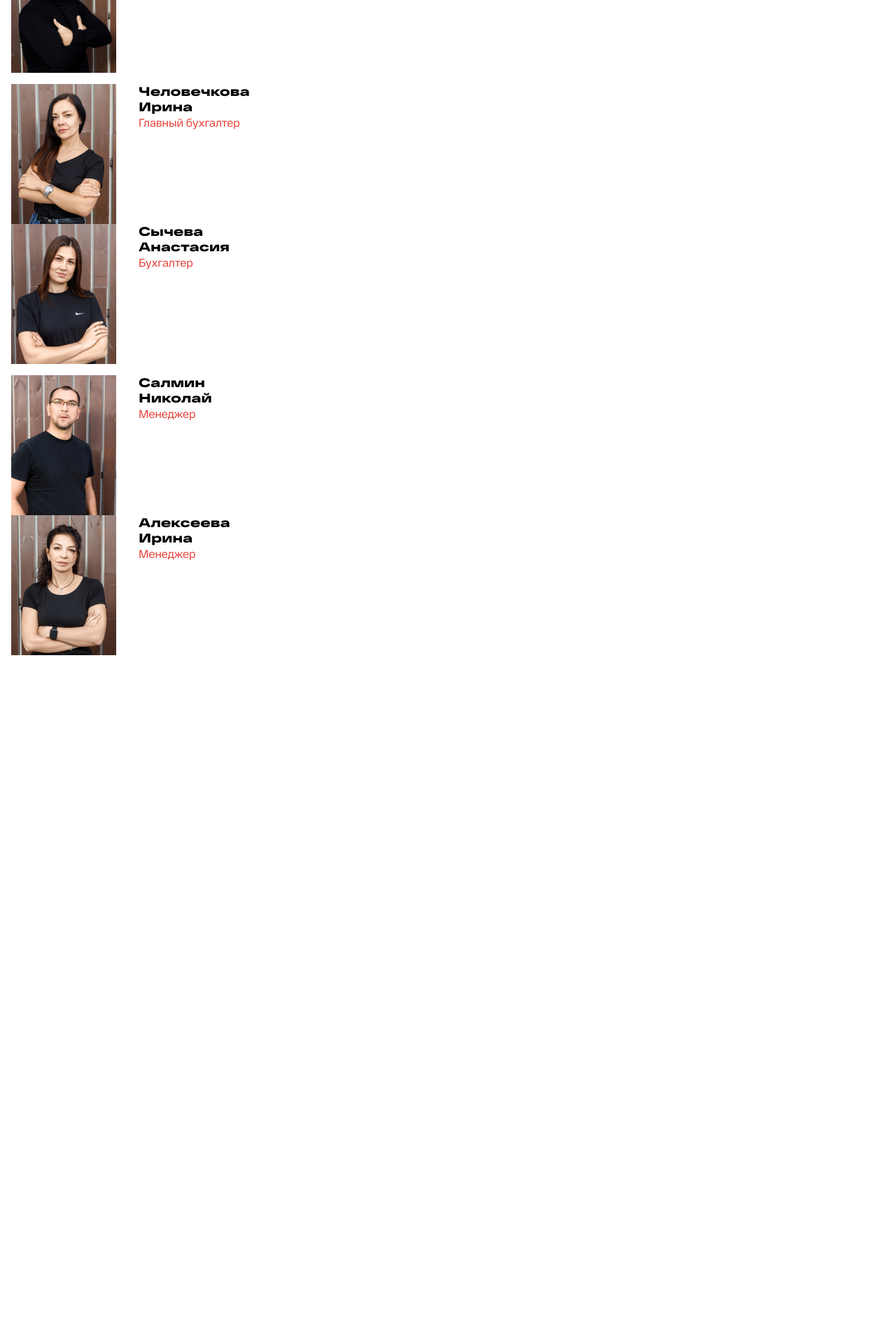
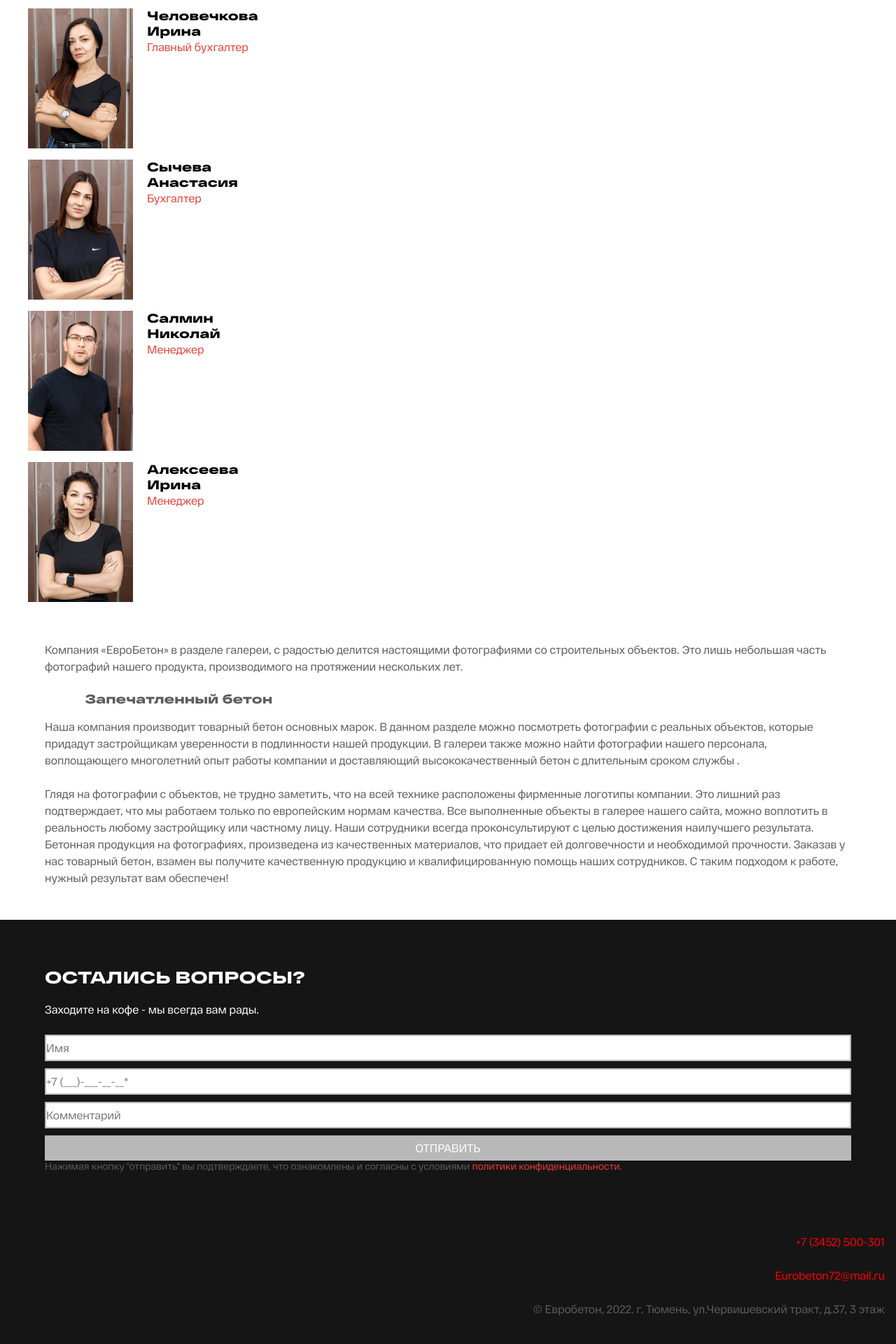
Before and after one commit to asya-git/TrainingSunWeb, a PHP site: page / in a window 1280 px wide. Shown: the part 2000-3920 px from the top of the page at 70% size. Before the commit the page ends 2936 px from the top, so only its background shows below. Run offline with PHP 8.4, Linux system fonts and the light colour scheme.

Commit message:
updated mV and added desctopV1

```diff
--- a/css/style.css
+++ b/css/style.css
@@ -32,19 +32,42 @@
     margin: 0;
     background-color: transparent;
     border: 0;
+
+    /* max-width: 390px; */
 }
 
 .header {
+    min-width: 390px;
+    width: 100%;
     display: flex;
     flex-direction: row;
     justify-content: space-between;
 
-    padding: 8px 16px;
+    /* padding: 8px 16px; */
 
     background-color: #fff;
 }
 
+.header-panel {
+    display: none;
+}
+.header-nav {
+    display: none;
+}
+
+.text {
+    padding-bottom: 24px;
+    font-size: 16px;
+    line-height: 24px;
+    font-weight: 400;
+    font-family: "RF Dewi", sans-serif;
+}
+
+
 .connection {
+    margin: 6px 0 6px 16px;
+    /* margin-left: 16px; */
+
     display: flex;
     flex-direction: row;
     justify-content: space-between;
@@ -67,6 +90,7 @@
     color: #000;
     font-family: "RF Dewi", sans-serif;
 
+
 }
 .connection__button-call {
     border: 2px #E63E35 solid;
@@ -81,6 +105,8 @@
 }
 
 .burger-button {
+    margin: 6px 0 6px 16px;
+
     width: 34px;
     height: 34px;
     border: 2px #B8B8B8 solid;
@@ -91,15 +117,21 @@
 }
 
 .main {
-    width: 390px;
+    min-width: 390px;
+    width: 100%;
+}
 
-}
 
 .section {
     /* display: flex;
     justify-content: center;
     align-items: center; */
-    padding: 32px 16px;
+
+    /* padding: 32px 16px; */
+    /* margin: 0 10%; */
+    margin-bottom: 24px;
+
+    /* max-width: 390px; */
 }
 .section_background-color-black {
     background-color: #161515;
@@ -108,10 +140,16 @@
 
 .contacts {
     height: 406px;
-    width: 358px;
+    /* width: 358px; */
+
+    margin: 0 10%;
+    /* margin: 0 16px; */
+    padding: 32px 0 32px 0;
+
     display: flex;
     flex-direction: column;
     justify-content: space-between;
+    /* align-items: center; */
 }
 .contacts__h1 {
     font-size: 34px;
@@ -122,11 +160,18 @@
     font-family: "RF Dewi Expanded", sans-serif;
 }
 
-/* .office {
+.employees {
+    width: 100%;
+    margin: 64px 0 0 40px;
+    /* overflow-x: auto; */
+}
+
+.office {
     display: flex;
     flex-direction: column;
     justify-content: space-between;
-} */
+    margin-bottom: 32px;
+}
 .office__h5 {
     font-size: 18px;
     line-height: 21.6px;
@@ -152,6 +197,7 @@
 
 .empoyee {
     height: auto;
+
 }
 .employee__h2 {
     font-size: 24px;
@@ -166,19 +212,23 @@
 .employee__list {
     list-style-type: none;
 }
-.employee__group {
-    height: 416px;
+.employee-group {
+    /* height: 416px; */
     display: flex;
     flex-direction: column;
     justify-content: space-between;
+    padding-bottom: 16px;
+
 }
 .employee__item {
 
     display: flex;
     flex-direction: row;
-    justify-content: space-between;
+    justify-content: start;
+    padding-bottom: 16px;
 }
 .employee__description {
+    margin-left: 20px;
     height: 68px;
     width: 176px;
     text-align: justify;
@@ -197,3 +247,265 @@
     font-weight: 400;
     font-family: "RF Dewi", sans-serif;
 }
+
+.description {
+    margin: 0 5% 0 5%;
+}
+.description__h5 {
+    margin: 0 5% 0 5%;
+
+    padding-bottom: 16px;
+    font-size: 18px;
+    line-height: 21.6px;
+    color: #5D5D5D;
+    font-weight: 800;
+    font-family: "RF Dewi Expanded", sans-serif;
+}
+.description__text {
+    /* margin: 0 5% 0 5%; */
+    color: #5D5D5D;
+}
+
+/*FOOTER*/
+.footer{
+    padding: 32px 0;
+    background-color: #161515;
+    /* background-image: url(../img/header/logo.svg); */
+    width: 100%;
+}
+
+.form {
+    margin: 0 5% 0 5%;
+}
+.form-text {
+    padding-top: 32px;
+}
+.form-text__h2 {
+    margin-bottom: 16px;
+    font-size: 24px;
+    line-height: 36px;
+    color: #FFFFFF;
+    font-weight: 800;
+    font-family: "RF Dewi Expanded", sans-serif;
+    text-transform: uppercase;
+}
+.form-text__text {
+    color: #FFFFFF;
+}
+.form-input {
+    /* height: 134px; */
+    display: flex;
+    flex-direction: column;
+    /* justify-content: space-between; */
+}
+
+.form-input-groups {
+    display: flex;
+    flex-direction: column;
+    /* justify-content: space-between; */
+    /* flex-wrap: wrap; */
+
+}
+.form-input__input {
+    /* width: 100%; */
+
+    border: 2px #B8B8B8 solid;
+    background-color: #FFF;
+    height: 34px;
+    margin-bottom: 10px;
+
+    /* padding-left: 16px; */
+
+    font-size: 16px;
+    line-height: 24px;
+    color: #5D5D5D;
+    font-weight: 400;
+    font-family: "RF Dewi", sans-serif;
+}
+.form__button {
+    /* margin: 24px 0; */
+    width: 100%;
+    background-color: #B8B8B8;
+    height: 36px;
+
+    color: #FFF;
+    text-transform: uppercase;
+    font-size: 16px;
+    line-height: 24px;
+    font-weight: 400;
+    font-family: "RF Dewi", sans-serif;
+
+}
+.form__conditions-text {
+    line-height: 16.8px;
+    font-size: 14px;
+    color: #5D5D5D;
+}
+.form__conditions-a {
+    color: #E63E35;
+}
+
+.footer-contacts {
+    height: 124px;
+    margin-top: 64px;
+    margin-bottom: 62px;
+    margin-right: 16px;
+}
+.footer-contacts__text {
+    text-align: right;
+    color: #5D5D5D;
+}
+.footer-contacts__text_red {
+    color: red;
+}
+
+/* .header-nav {
+
+} */
+.header-list {
+    display: flex;
+
+}
+
+@media (min-width: 1600px) {
+    .connection { display: none;}
+    .burger-button { display: none;}
+    .header {
+        /* min-width: 1600px; */
+        max-width: 100%;
+        width: 100%;
+        display: flex;
+        flex-direction: column;
+        padding: 0;
+        /* padding: 15px 160px; */
+    }
+    .header-panel {
+
+        display: flex;
+        justify-content: space-between;
+        margin: 15px 0 15px 160px;
+
+        /* padding: 15px 160px; */
+        /* flex-direction: column; */
+    }
+    .header-logo {
+
+        /* margin-left: 160px; */
+        /* width: 326px;
+        height: 50px; */
+        display: flex;
+        justify-content: space-between;
+    }
+    .header-logo__text {
+        font-size: 31.2px;
+        line-height: 37.44px;
+        color: #2C2B2E;
+        font-weight: 800;
+        font-family: "RF Dewi Expanded", sans-serif;
+        text-transform: uppercase;
+    }
+    .header-contacts {
+        margin-right: 160px;
+        width: 498px;
+        height: 48px;
+        display: flex;
+        justify-content: space-between;
+    }
+    .header-contacts__button {
+        border: 2px #000000 solid;
+        padding: 16px;
+
+        color: #000000;
+        text-transform: uppercase;
+        font-size: 16px;
+        line-height: 16px;
+        font-weight: 700;
+        font-family: "RF Dewi", sans-serif;
+    }
+
+    .header-number {
+        height: 46px;
+        display: flex;
+        flex-direction: column;
+        justify-content: space-between;
+    }
+    .header-number__number {
+        font-size: 24px;
+        line-height: 18.8px;
+        color: #E63E35;
+        font-weight: 800;
+        font-family: "RF Dewi Expanded", sans-serif;
+        text-transform: uppercase;
+    }
+    .header-number__text {
+        color: #000000;
+        font-size: 13px;
+        line-height: 15.6px;
+        font-weight: 400;
+        font-family: "RF Dewi", sans-serif;
+        text-align: right;
+
+    }
+
+    .header-nav {
+        width: 100%;
+        display: flex;
+        background-color: #161515;
+        justify-content: right;
+        border: 1px #161515 solid;
+        /* margin: 15px 160px 15px 0; */
+    }
+    .header-list {
+        list-style-type: none;
+        margin-right: 160px;
+    }
+    .header-list__button {
+        color: #B8B8B8;
+        font-size: 16px;
+        line-height: 16px;
+        font-weight: 700;
+        font-family: "RF Dewi", sans-serif;
+        padding: 16px;
+    }
+
+    .main {
+        min-width: 1600px;
+    }
+
+    .section {
+        width: 100%;
+    }
+
+    .about-us {
+
+        display: flex;
+        flex-direction: row;
+    }
+
+
+
+    .employee__list {
+        display: flex;
+        flex-direction: row;
+    }
+    /* .employee-group {
+    } */
+
+    .description__text {
+        margin: 0 5% 0 5%;
+    }
+
+    .form {
+        width: 623px;
+    }
+    .form-input-groups {
+        display: flex;
+        flex-direction: row;
+    }
+    .form-input__input_maggin-r-15px {
+        margin-right: 15px;
+    }
+    .footer-contacts {
+        margin-right: 160px;
+    }
+}
--- a/index.html
+++ b/index.html
@@ -8,6 +8,7 @@
 </head>
 <body>
     <header class="header">
+        <!-- 390px -->
         <div class="connection">
             <img src="img/header/logo.svg" alt="логотип" class="connection__logo">
             <button class="connection__button-request">Перезвоните мне</button>
@@ -18,9 +19,38 @@
         <button class="burger-button">
             <img src="img/header/burger.svg" alt="меню" class="burger-img">
         </button>
+
+        <!-- 1600px -->
+        <div class="header-panel">
+            <div class="header-logo">
+                <img src="/img/header/logo.svg" alt="логотип" class="header-logo__img">
+                <p class="header-logo__text">Евробетон</p>
+            </div>
+            <div class="header-contacts">
+                <button class="header-contacts__button">Перезвоните мне</button>
+                <div class="header-number">
+                    <p class="header-number__number">+7 (3452) 500-301</p>
+                    <p class="header-number__text">многоканальный номер в Тюмени</p>
+                </div>
+            </div>
+        </div>
+
+        <nav class="header-nav">
+            <ul class="header-list">
+                <li class="header-list__item"><button class="header-list__button">Гелерея</button></li>
+                <li class="header-list__item"><button class="header-list__button">О компании и бетоне</button></li>
+                <li class="header-list__item"><button class="header-list__button">Цены</button></li>
+                <li class="header-list__item"><button class="header-list__button">Контакты</button></li>
+                <li class="header-list__item"><button class="header-list__button">Статьи</button></li>
+            </ul>
+        </nav>
+
     </header>
 
     <main class="main">
+
+        <section class="about-us">
+
             <section class="section section_background-color-black">
                 <div class="contacts">
                     <h1 class="contacts__h1">Контакты</h1>
@@ -51,11 +81,12 @@
                     </div>
                 </div>
             </section>
+            <section class="employees">
                 <section class="section">
                     <div class="employee">
                         <h2 class="employee__h2">Офис</h2>
                         <ul class="employee__list">
-                    <div class="employee__group">
+                            <div class="employee-group">
                                 <li class="employee__item">
                                     <img src="img/employee/1.png" alt="фото1" class="employee__img">
                                     <div class="employee__description">
@@ -71,7 +102,7 @@
                                     </div>
                                 </li>
                             </div>
-                    <div class="employee__group">
+                            <div class="employee-group">
                                 <li class="employee__item">
                                     <img src="img/employee/3.png" alt="фото3" class="employee__img">
                                     <div class="employee__description">
@@ -134,7 +165,7 @@
                                     </div>
                                 </li>
                             </div>
-                    <div class="employee__group">
+                            <div class="employee-group">
                                 <li class="employee__item">
                                     <img src="img/employee/5.png" alt="фото5" class="employee__img">
                                     <div class="employee__description">
@@ -146,9 +177,68 @@
                         </ul>
                     </div>
                 </section>
+            </section>
+        </section>
+        <section class="section">
+            <div class="description">
+                <p class="text description__text">
+                    Компания «ЕвроБетон» в разделе галереи, с радостью делится настоящими фотографиями со строительных объектов. Это лишь небольшая часть фотографий нашего продукта, производимого на протяжении нескольких лет.
+                </p>
+            </div>
+            <div class="description">
+                <h5 class="description__h5">
+                    Запечатленный бетон
+                </h5>
+                <p class="text description__text">
+                    Наша компания производит товарный бетон основных марок. В данном разделе можно посмотреть фотографии с реальных объектов, которые придадут застройщикам уверенности в подлинности нашей продукции. В галереи также можно найти фотографии нашего персонала, воплощающего многолетний опыт работы компании и доставляющий высококачественный бетон с длительным сроком службы .
+                </p>
+            </div>
+            <div class="description">
+                <p class="text description__text">
+                    Глядя на фотографии с объектов, не трудно заметить, что на всей технике расположены фирменные логотипы компании. Это лишний раз подтверждает, что мы работаем только по европейским нормам качества. Все выполненные объекты в галерее нашего сайта, можно воплотить в реальность любому застройщику или частному лицу. Наши сотрудники всегда проконсультируют с целью достижения наилучшего результата. Бетонная продукция на фотографиях, произведена из качественных материалов, что придает ей долговечности и необходимой прочности. Заказав у нас товарный бетон, взамен вы получите качественную продукцию и квалифицированную помощь наших сотрудников. С таким подходом к работе, нужный результат вам обеспечен!
+                </p>
+            </div>
+        </section>
     </main>
 
-    <footer>
+    <footer class="footer">
+        <section class="section">
+            <form method="post" class="form">
+                <div class="form-text">
+                    <h2 class="form-text__h2">
+                        Остались вопросы?
+                    </h2>
+                    <p class="text form-text__text">
+                        Заходите на кофе - мы всегда вам рады.
+                    </p>
+                </div>
+                <div class="form-input">
+                    <div class="form-input-groups">
+                        <input type="text" placeholder="Имя" class="form-input__input form-input__input_maggin-r-15px">
+                        <input type="text" placeholder="+7 (___)-___-__-__*" class="form-input__input">
+                    </div>
+                    <input type="text" placeholder="Комментарий" class="form-input__input">
+                </div>
+                <button class="form__button">
+                    Отправить
+                </button>
+
+                <p class="text form__conditions-text">
+                    Нажимая кнопку "отправить" вы подтверждаете, что ознакомлены и согласны с условиями  <a class="form__conditions-a">политики конфиденциальности</a>.
+                </p>
+            </form>
+            <div class="footer-contacts">
+                <p class="text footer-contacts__text footer-contacts__text_red">
+                    +7 (3452) 500-301
+                </p>
+                <p class="text footer-contacts__text footer-contacts__text_red">
+                    Eurobeton72@mail.ru
+                </p>
+                <p class="text footer-contacts__text">
+                    © Евробетон, 2022. г. Тюмень, ул.Червишевский тракт, д.37, 3 этаж
+                </p>
+            </div>
+        </section>
 
     </footer>
 </body>
```
Also changed, not shown: 1 other file. Lines whose indentation alone changed are shown as unchanged.
